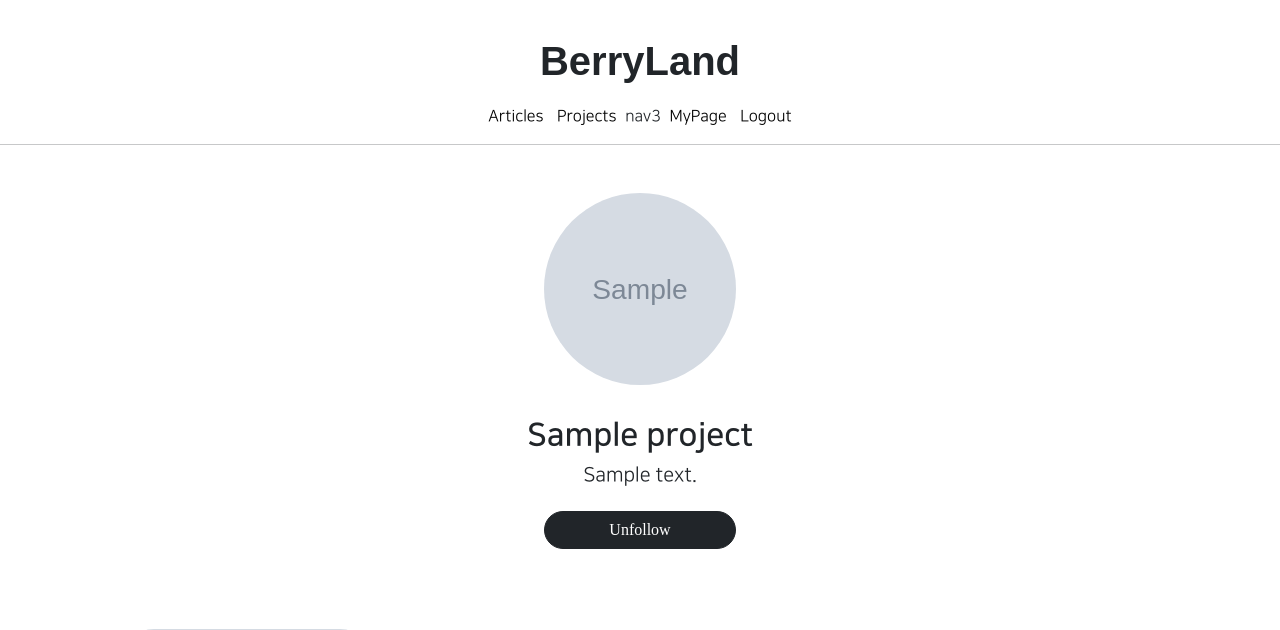
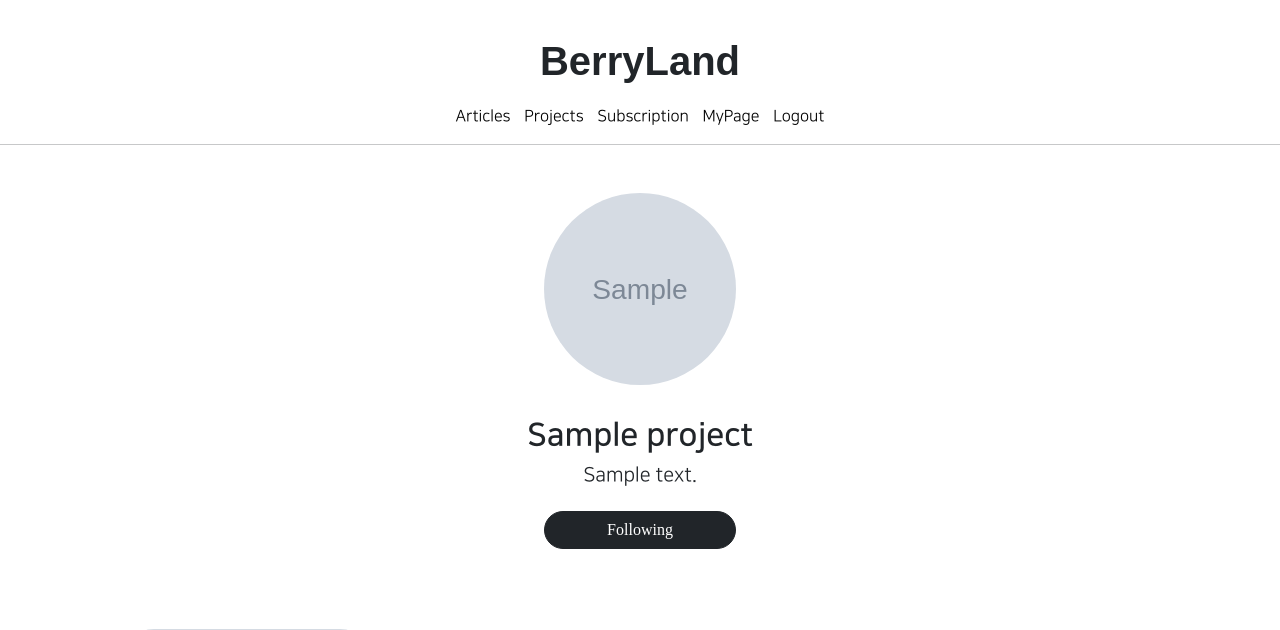
Before and after one commit to jeongwookim2022/berryland, a Django app: a page that uses templates/header.html in a window 1280 px wide. Shown: the top 630 px of the page. Run offline with Django 4.2, Linux system fonts and the light colour scheme; a user stored in the database is signed in; tables that the repository leaves empty hold one stand-in row (values such as "Sample post"); grey boxes marked "Sample" are stand-in pictures; some libraries are stand-ins or nearby versions; some web fonts are replaced.

Commit message:
34th commit: Gathered 'Articles' of 'A Project' in 'subscribe/list.html' using 'Django FIELD LOOKUP' and Added the link in Nav.

```diff
--- a/projectapp/templates/projectapp/detail.html
+++ b/projectapp/templates/projectapp/detail.html
@@ -21,14 +21,14 @@
             {% if not subscribe %}
              <a href="{% url 'subscribeapp:subscribe' %}?project_pk={{ target_project.pk }}"
                  style="font-family: 'NanumSquareEB'; width: 15%; height: 15%; margin-bottom: 2rem; max-width: 500px;"
-                 class="btn btn-dark rounded-pill px-4 mt-3">
+                 class="btn btn-primary rounded-pill px-4 mt-3">
                  Follow
              </a>
             {% else %}
              <a href="{% url 'subscribeapp:subscribe' %}?project_pk={{ target_project.pk }}"
                 style="font-family: 'NanumSquareEB'; width: 15%; height: 15%; margin-bottom: 2rem; max-width: 500px;"
                 class="btn btn-dark rounded-pill px-4 mt-3">
-                Unfollow
+                Following
              </a>
             {% endif %}
 
--- a/subscribeapp/urls.py
+++ b/subscribeapp/urls.py
@@ -1,9 +1,11 @@
 from django.urls import path
 
-from subscribeapp.views import SubscribeView
+from subscribeapp.views import SubscribeView, SubscribeListView
 
 app_name = 'subscribeapp'
 
 urlpatterns = [
     path('subscribe/', SubscribeView.as_view(), name='subscribe'),
+    path('list/', SubscribeListView.as_view(), name='list'),
+
 ]
--- a/templates/header.html
+++ b/templates/header.html
@@ -14,7 +14,9 @@
         <a href="{% url 'projectapp:list' %}" class="berryland_header_navs">
             <span>Projects</span>
         </a>
-        <span>nav3</span>
+        <a href="{% url 'subscribeapp:list' %}" class="berryland_header_navs">
+            <span>Subscription</span>
+        </a>
         {% if not user.is_authenticated %}
         <!--By using 'next' param, can indicate where to go after Login.-->
         <a href="{% url 'accountapp:login' %}?next={{ request.path }}" class="berryland_header_navs">
```
Also changed, not shown: subscribeapp/templates/subscribeapp/list.html (added, +9 -0 lines), subscribeapp/views.py (+14 -0 lines).
